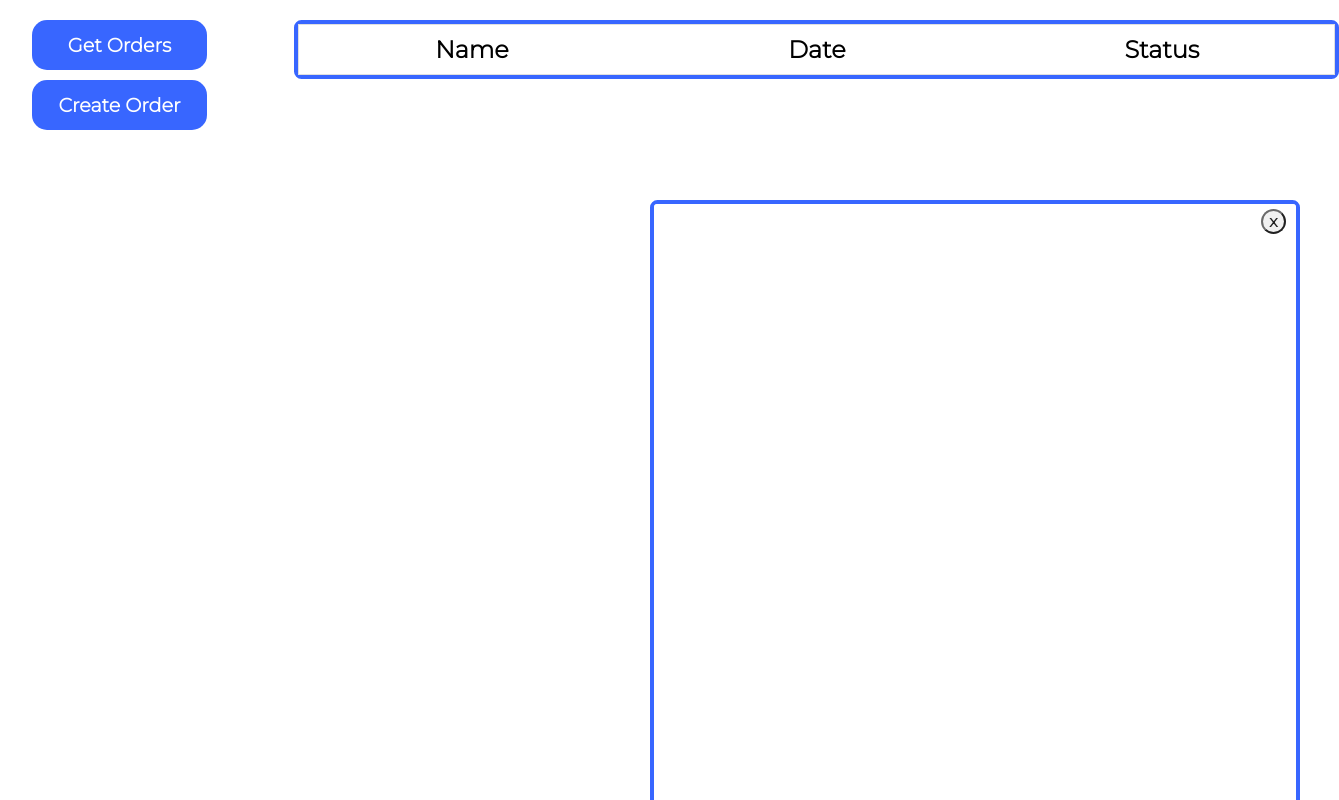
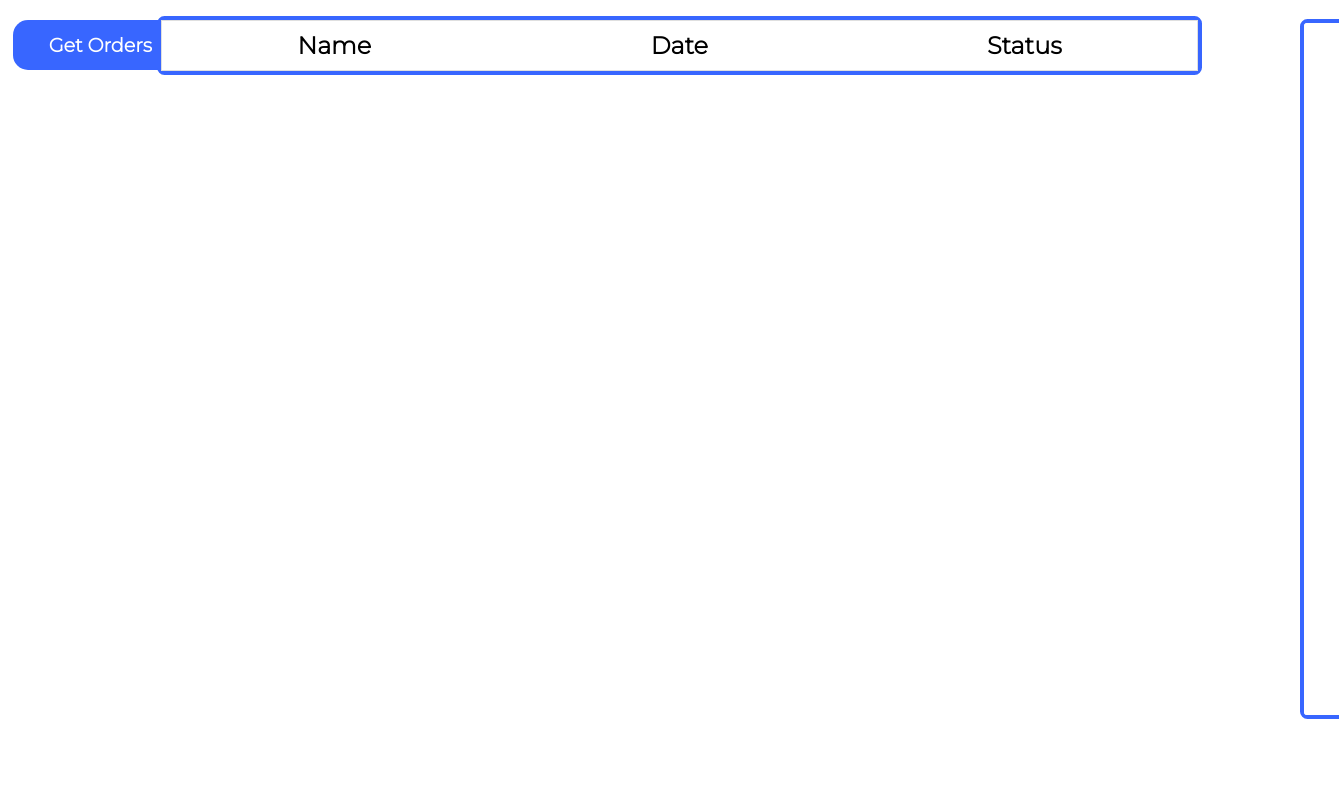
Before and after one commit to alec-b-williams/420_Capstone, a React (Create React App) app: page / in a window 1280 px wide. Shown: the whole page, 1339 px wide, since content can reach past the window. Built offline with nearby package versions, Linux system fonts and the light colour scheme.

Commit message:
Removed popup functionality
- Will implement SKUForm popup later on since functionality is important right now.
- Positioned the SKU form next to the table

```diff
--- a/src/App.js
+++ b/src/App.js
@@ -5,13 +5,13 @@ import React from "react";
 import TableButton from "./TableButton.js"
 import CustomTableEntry from './CustomTable.js';
 import SKUForm from './SKUForm.js'
-import {useState} from 'react';
 
 export default class App extends React.Component {
   constructor(props) {
     super(props);
     this.state = {
       orders: null,
+      skupage: false,
     }
 
     this.fetchOrders = this.fetchOrders.bind(this);
@@ -38,8 +38,9 @@ export default class App extends React.Component {
       }
     );
 
-    // Remind to self: need a switch page for table.
-    // "Create Order" button needs to generate form when clicked on.
+    // Dynamic resolution scaling needs to be implemented later
+    // Will implement this during winter break: functionality is more important rn
+    // <button className="SKUButton" onClick={() => this.setState({skupage: this.state.skupage})}> Create Order </button>
     return (
       <section>
         <div className="TableButton">
@@ -51,11 +52,9 @@ export default class App extends React.Component {
       </div>
 
       <div className="SKUForm">
-        <button className="SKUButton" > Create Order </button>
         <SKUForm trigger={true}>
         </SKUForm>
       </div>
-
       </section>
     );
   }
--- a/src/CustomTable.css
+++ b/src/CustomTable.css
@@ -1,8 +1,8 @@
 .CustomTable {
     text-align: center;
     position: absolute;
-    top: 2.5%;
-    left: 23%;
+    top: 2%;
+    left: 12.25%;
     background-color: rgb(255, 255, 255);
     border-radius: 7.5px;
     border: 4px solid rgb(56, 102, 255);
--- a/src/SKUForm.css
+++ b/src/SKUForm.css
@@ -1,8 +1,8 @@
 .pop-up {
     position: fixed;
-    top: 200px;
-    left: 650px;
-    width: 650px;
+    top: 19px;
+    left: 1300px;
+    width: 500px;
     height: 700px;
     border-radius: 7.5px;
     border: 4px solid rgb(56, 102, 255);
@@ -13,9 +13,14 @@
     height: 692px;
     border-radius: 3px;
     background-color: white;
-    opacity: 87%;
 }
 
+.popup-inner h1 {
+    font-size: bold;
+    text-align: center;
+}
+
+/*
 .popup-inner .close-btn {
     position: absolute;
     font-size: 16px;
@@ -39,7 +44,7 @@
     height: 50px;
     width: 175px;
     position: absolute;
-    left: 2.5%;
+    left: 1%;
     top: 10%;
     border-radius: 15px;
     color:white;
@@ -50,3 +55,5 @@
 .SKUButton:hover {
     background-color: rgb(0, 60, 255);
 }
+
+*/
--- a/src/SKUForm.js
+++ b/src/SKUForm.js
@@ -1,15 +1,20 @@
 import React from 'react'
 import './SKUForm.css';
 
+
+// <button className="close-btn" onClick={() => SKUForm.setTrigger(false)}>x</button>
 function SKUForm(props) {
     return (props.trigger) ? (
+        <section>
         <div className="pop-up">
             <div className="popup-inner">
-                <form id="sku selection"> </form>
-                <button className="close-btn">x</button>
+                <form id="sku-selection">
+                    <h1> SKU Form </h1>
+                     </form>
                 {props.children}
             </div>
         </div>
+        </section>
     ) : "";
 }
 
--- a/src/TableButton.css
+++ b/src/TableButton.css
@@ -9,7 +9,7 @@
     height: 50px;
     width: 175px;
     position: absolute;
-    left: 2.5%;
+    left: 1%;
     top: 2.5%;
     border-radius: 15px;
     color:white;
```
